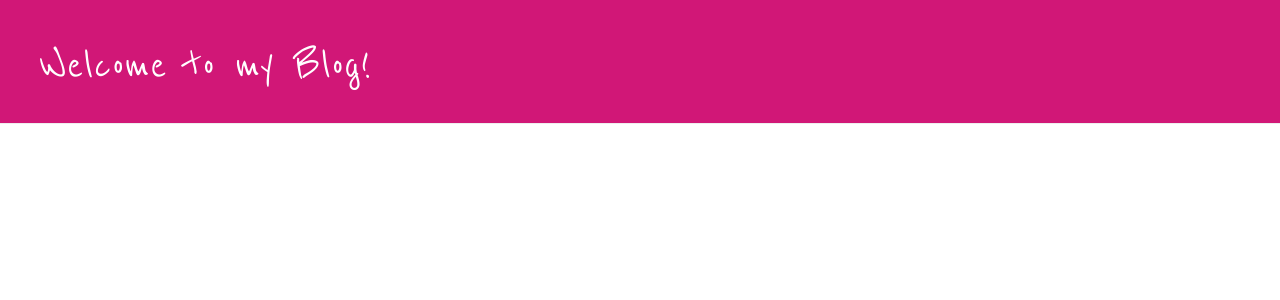
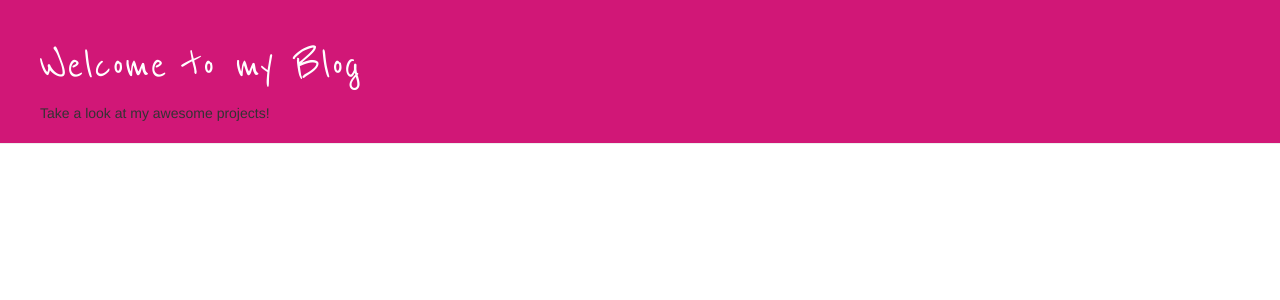
Before and after one commit to ab0515/my-first-blog, a Django app: page /task/ in a window 1280 px wide. Shown: the top 300 px of the page. Run offline with Django 3.2, Linux system fonts and the light colour scheme; data that the repository does not hold is empty; some libraries are stand-ins or nearby versions; some web fonts are replaced.

Commit message:
add body in base.html

```diff
--- a/blog/templates/blog/base.html
+++ b/blog/templates/blog/base.html
@@ -14,7 +14,10 @@
                 <a href="{% url 'post_new' %}" class="top-menu"><span class="glyphicon glyphicon-plus"></span></a>
                 <a href="{% url 'post_draft_list' %}" class="top-menu"><span class="glyphicon glyphicon-edit"></span></a>
             {% endif %}
-            <h1><a href="/">Welcome to my Blog!</a></h1>
+            <h1><a href="/">Welcome to my Blog</a></h1>
+            <body>
+            Take a look at my awesome projects!
+            </body>
         </div>
         <div class="content container">
             <div class="row">
```
